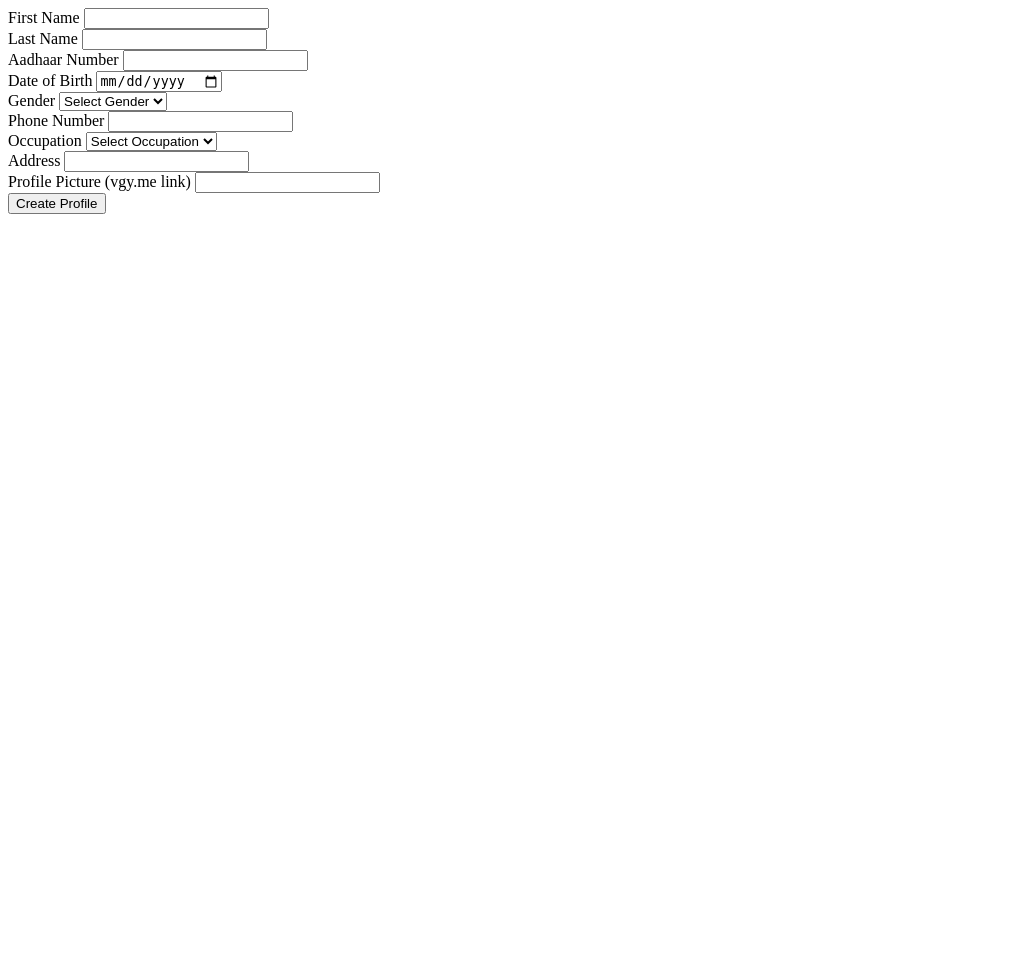
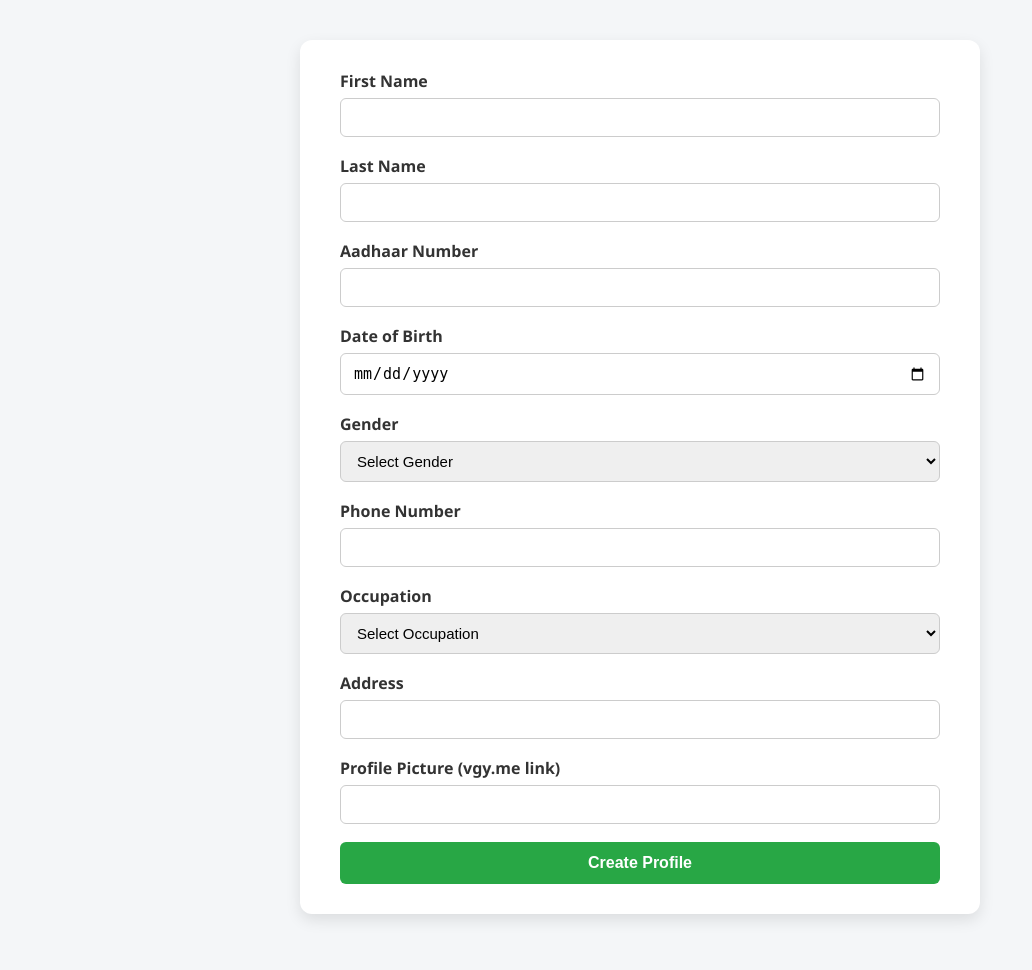
Before and after one commit to kamble0805/cad, a Django app: page /create-profile/ in a window 1280 px wide. Shown: the whole page, without its empty margins (0-1032 px from the left). Before the commit the page ends 214 px from the top, so only its background shows below. Run offline with Django 5.2, Linux system fonts and the light colour scheme; a user stored in the database is signed in.

Commit message:
added css to index and create profile and update layout of profile

```diff
--- /dev/null
+++ b/cad/accounts/static/accounts/css/create_profile.css
@@ -0,0 +1,71 @@
+/* static/accounts/css/create_profile.css */
+
+body {
+    font-family: 'Segoe UI', Tahoma, Geneva, Verdana, sans-serif;
+    background-color: #f4f6f8;
+    margin: 0;
+    padding: 40px;
+    display: flex;
+    justify-content: center;
+    align-items: center;
+    min-height: 100vh;
+}
+
+form {
+    background-color: #ffffff;
+    padding: 30px 40px;
+    border-radius: 12px;
+    box-shadow: 0 6px 15px rgba(0, 0, 0, 0.1);
+    width: 100%;
+    max-width: 600px;
+}
+
+h2 {
+    text-align: center;
+    color: #0d47a1;
+    margin-bottom: 25px;
+}
+
+.mb-3 {
+    margin-bottom: 18px;
+}
+
+label.form-label {
+    display: block;
+    margin-bottom: 6px;
+    color: #333;
+    font-weight: 600;
+}
+
+input.form-control,
+select.form-select {
+    width: 100%;
+    padding: 10px 12px;
+    border: 1px solid #ccc;
+    border-radius: 6px;
+    font-size: 15px;
+    transition: border-color 0.3s ease;
+}
+
+input.form-control:focus,
+select.form-select:focus {
+    border-color: #007bff;
+    outline: none;
+}
+
+button[type="submit"] {
+    width: 100%;
+    padding: 12px;
+    background-color: #28a745;
+    color: white;
+    border: none;
+    border-radius: 6px;
+    font-size: 16px;
+    font-weight: bold;
+    cursor: pointer;
+    transition: background-color 0.3s ease;
+}
+
+button[type="submit"]:hover {
+    background-color: #218838;
+}
--- a/cad/accounts/templates/accounts/create_profile.html
+++ b/cad/accounts/templates/accounts/create_profile.html
@@ -1,3 +1,9 @@
+<head>
+    {% load static %}
+<link rel="stylesheet" href="{% static 'accounts/css/create_profile.css' %}">
+
+</head>
+
 <form method="POST">
     {% csrf_token %}
 
```
Also changed, not shown: cad/accounts/static/accounts/css/index.css (added, +52 -0 lines), cad/accounts/static/accounts/css/profile.css (added, +110 -0 lines), cad/accounts/templates/accounts/view_profile.html (+7 -101 lines), cad/accounts/templates/index.html (+2 -55 lines), cad/db.sqlite3.
